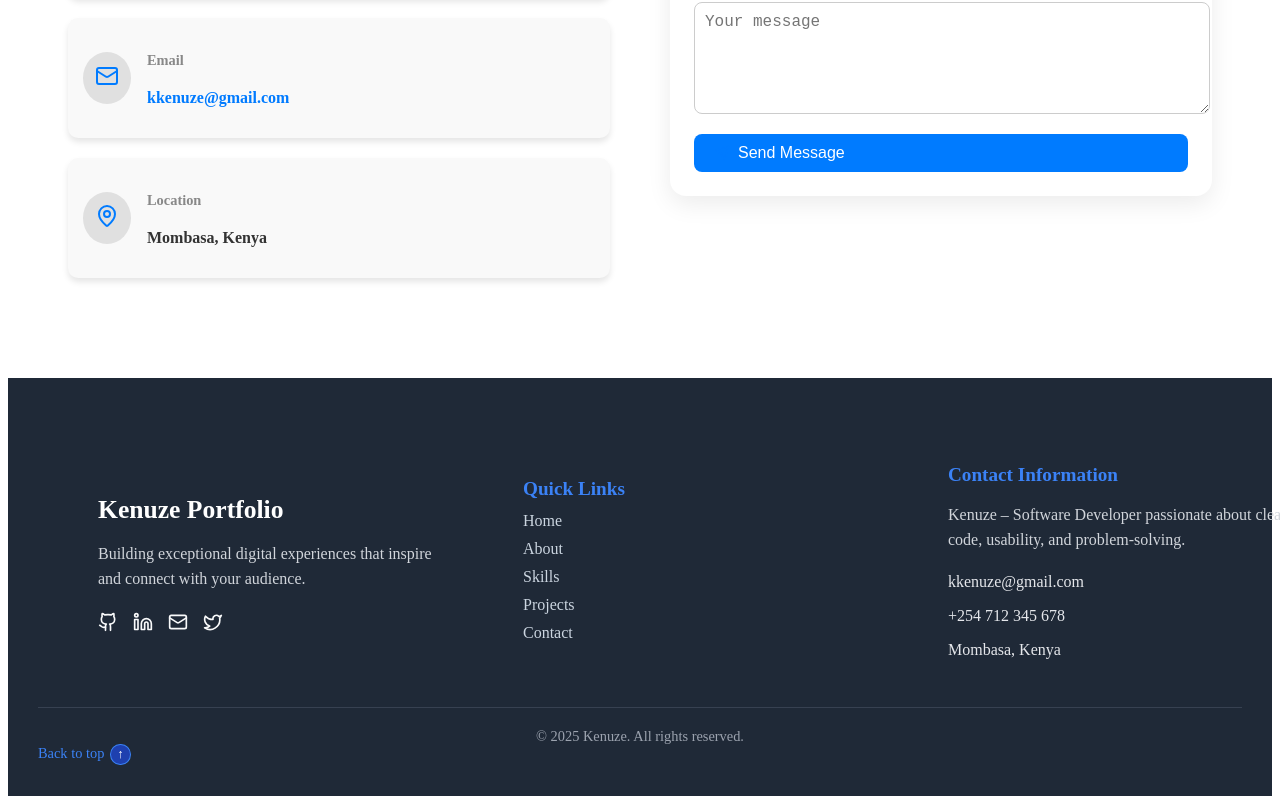
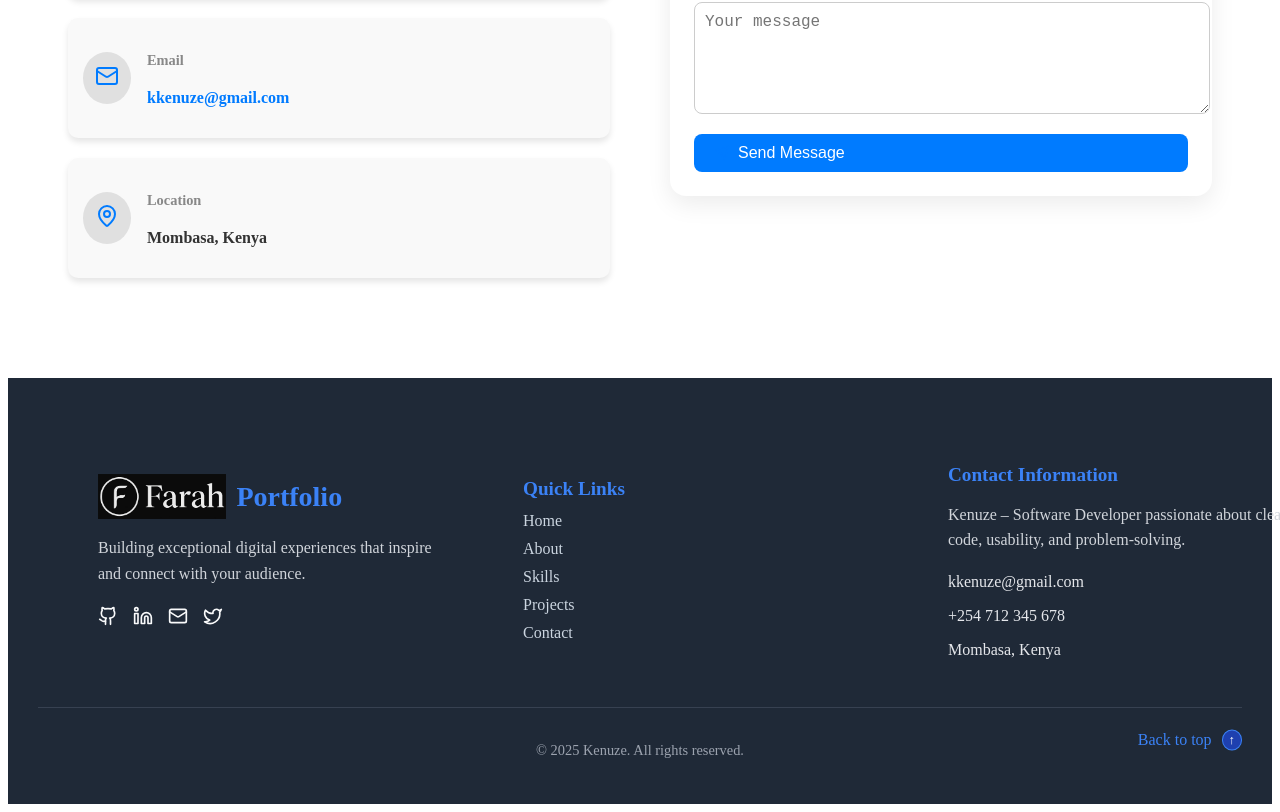
Before and after one commit to Farah-Bee/portfolio_website, a React (Vite) app: page / in a window 1280 px wide. Shown: the part 5823-6635 px from the top of the page. Built offline with nearby package versions, Linux system fonts and the light colour scheme.

Commit message:
updated footer

```diff
--- a/src/components/Footer.tsx
+++ b/src/components/Footer.tsx
@@ -10,7 +10,11 @@ const Footer = () => {
       <div className="container footer-grid">
         {/* Section 1 - Branding */}
         <div className="footer-section">
-          <h3 className="footer-title">Kenuze Portfolio</h3>
+          <div className="logo">
+            <img src="/assets/images/falogo.png" alt="Farah Logo" className="logo-image" />
+            <span className="portfolio-text">Portfolio</span>
+          </div>
+
           <p className="footer-description">
             Building exceptional digital experiences that inspire and connect with your audience.
           </p>
@@ -46,12 +50,15 @@ const Footer = () => {
         </div>
       </div>
 
+
       <div className="footer-bottom">
-        <p>© {currentYear} Kenuze. All rights reserved.</p>
-        <a href="#hero" className="back-to-top">
-          Back to top <span className="arrow">↑</span>
-        </a>
-      </div>
+        <div className="footer-bottom-center">
+          <p>© {currentYear} Kenuze. All rights reserved.</p>
+          </div>
+          <a href="#hero" className="back-to-top">
+            Back to top <span className="arrow">↑</span>
+            </a>
+          </div>
     </footer>
   );
 };
--- a/src/styles/footer.css
+++ b/src/styles/footer.css
@@ -88,26 +88,32 @@
     border-top: 1px solid #374151;
     margin-top: 40px;
     padding-top: 20px;
-    font-size: 0.9rem;
-    color: #9ca3af;
+    display: flex;
+    justify-content: center; /* Center the content */
+    position: relative;
     text-align: center;
+    min-height: 40px;
   }
 
-  .footer-bottom p {
-    margin: 0;
+  .footer-bottom-center {
+    width: 100%;
+    text-align: center;
+    color: #9ca3af;
+    font-size: 0.9rem;
   }
 
   .back-to-top {
+    position: absolute;
+    right: 0;
+    top: 50%;
+    transform: translateY(-50%);
     color: #3b82f6;
     text-decoration: none;
-    display: flex;
-    align-items: right;
     transition: color 0.3s ease;
   }
 
   .back-to-top:hover {
     color: #60a5fa;
-    align-items: right;
   }
 
   .arrow {
@@ -122,3 +128,7 @@
     background-color: #1e40af;
     color: #ffffff;
   }
+
+  .portfolio-text {
+    color: #3b82f6;
+  }
```
